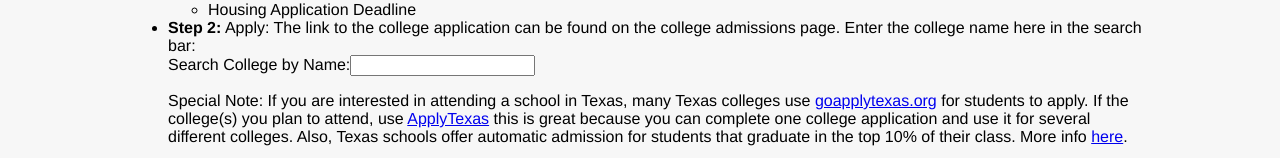
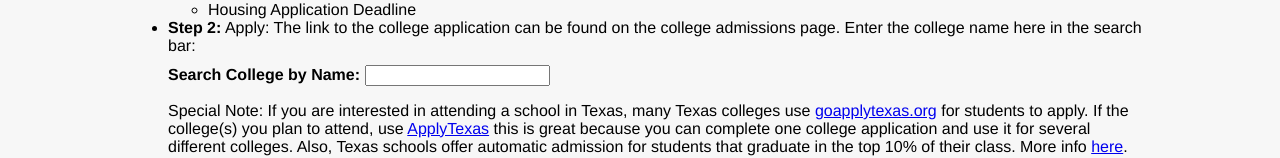
Before and after one commit to a-cole55/college-guide, a React (Create React App) app: page /admission in a window 1280 px wide. Shown: the part 327-485 px from the top of the page. Built offline with nearby package versions, Linux system fonts and the light colour scheme.

Commit message:
changes for search bar feature

```diff
--- a/src/components/Admission.js
+++ b/src/components/Admission.js
@@ -1,4 +1,6 @@
-import NavigationButton from "./Button"
+import NavigationButton from "./Button";
+import CollegeSearchBar from "./CollegeSearchBar";
+
 export default function Admission(){
     return(
         <div className="admissions">
@@ -16,10 +18,7 @@ export default function Admission(){
                     </ul>
                 <li><strong>Step 2:</strong> Apply: The link to the college application can be found on the college admissions page. Enter the college
                 name here in the search bar:</li>
-                <form>
-                <label>Search College by Name:</label>
-                <input></input>
-                </form>
+                <CollegeSearchBar />
                 <p>Special Note: If you are interested in attending a school in Texas, many Texas colleges use <a href="https://goapplytexas.org/">goapplytexas.org</a> for students to apply.
                     If the college(s) you plan to attend, use <a href="https://goapplytexas.org/">ApplyTexas</a> this is great because you can complete one college application and use it for
                     several different colleges.
--- a/src/components/SearchBar.js
+++ b/src/components/CollegeSearchBar.js
@@ -1,8 +1,8 @@
 import { useState } from 'react'
 
-export default function SearchBar(){
+export default function CollegeSearchBar(){
     return(
-        <form>
+        <form className='collegeSearchBar'>
         <label>Search College by Name:</label>
         <input></input>
         </form>
--- a/src/index.css
+++ b/src/index.css
@@ -113,3 +113,12 @@ button {
  .navigation{
   text-decoration: none;
  }
+ .collegeSearchBar{
+  margin:1% 0;
+ }
+ .collegeSearchBar input{
+  margin-left:5px;
+ }
+ .collegeSearchBar label{
+  font-weight: bold;
+ }
```
Also changed, not shown: src/components/CollegeData.js (renamed from src/components/CollegesData.js).
